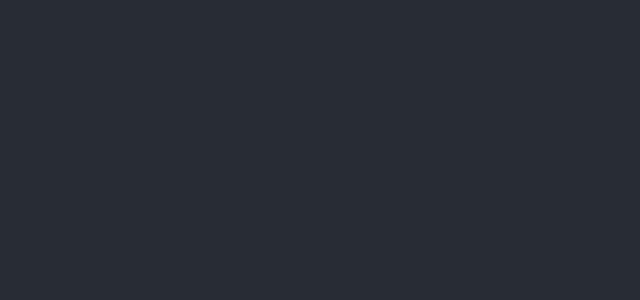
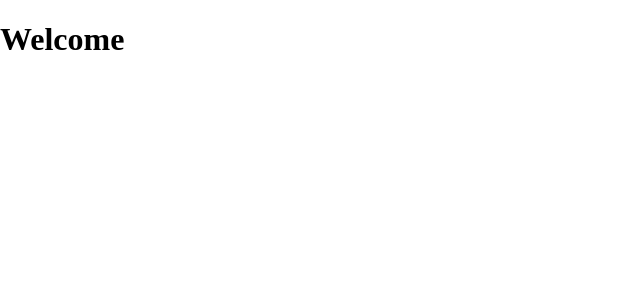
Before and after one commit to krezicoder/tdd_react_example, a React (Create React App) app: page / in a window 1280 px wide. Shown: the top 300 px of the page, without its empty margins (0-640 px from the left). Built offline with nearby package versions, Linux system fonts and the light colour scheme.

Commit message:
Final Commit to Step001

```diff
--- a/src/App.js
+++ b/src/App.js
@@ -4,11 +4,7 @@
 
 class App extends Component {
   render() {
-    return (
-      <div className="App">
-        <header className="App-header" />
-      </div>
-    );
+    return <h1>Welcome</h1>;
   }
 }
 
```
